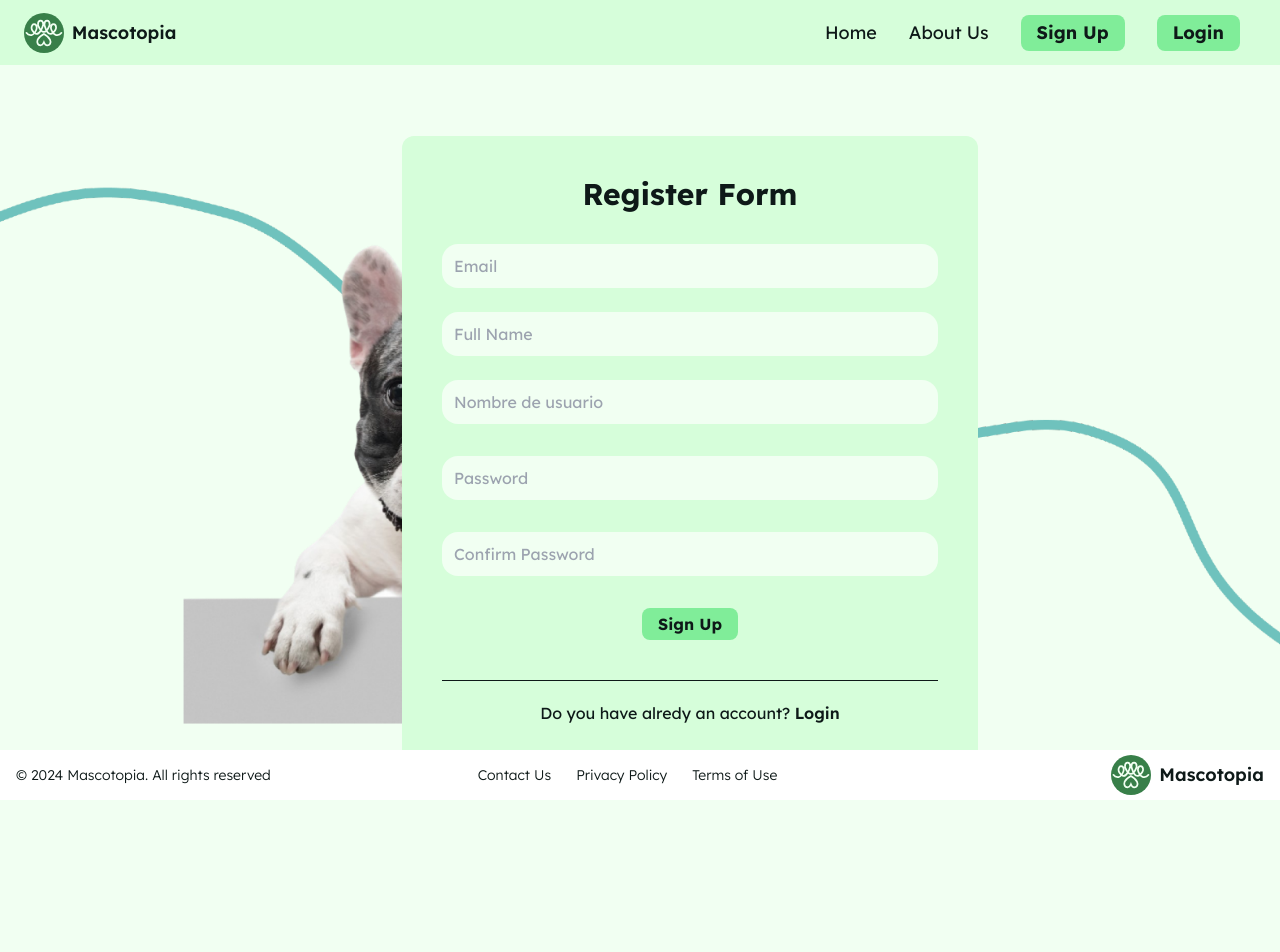
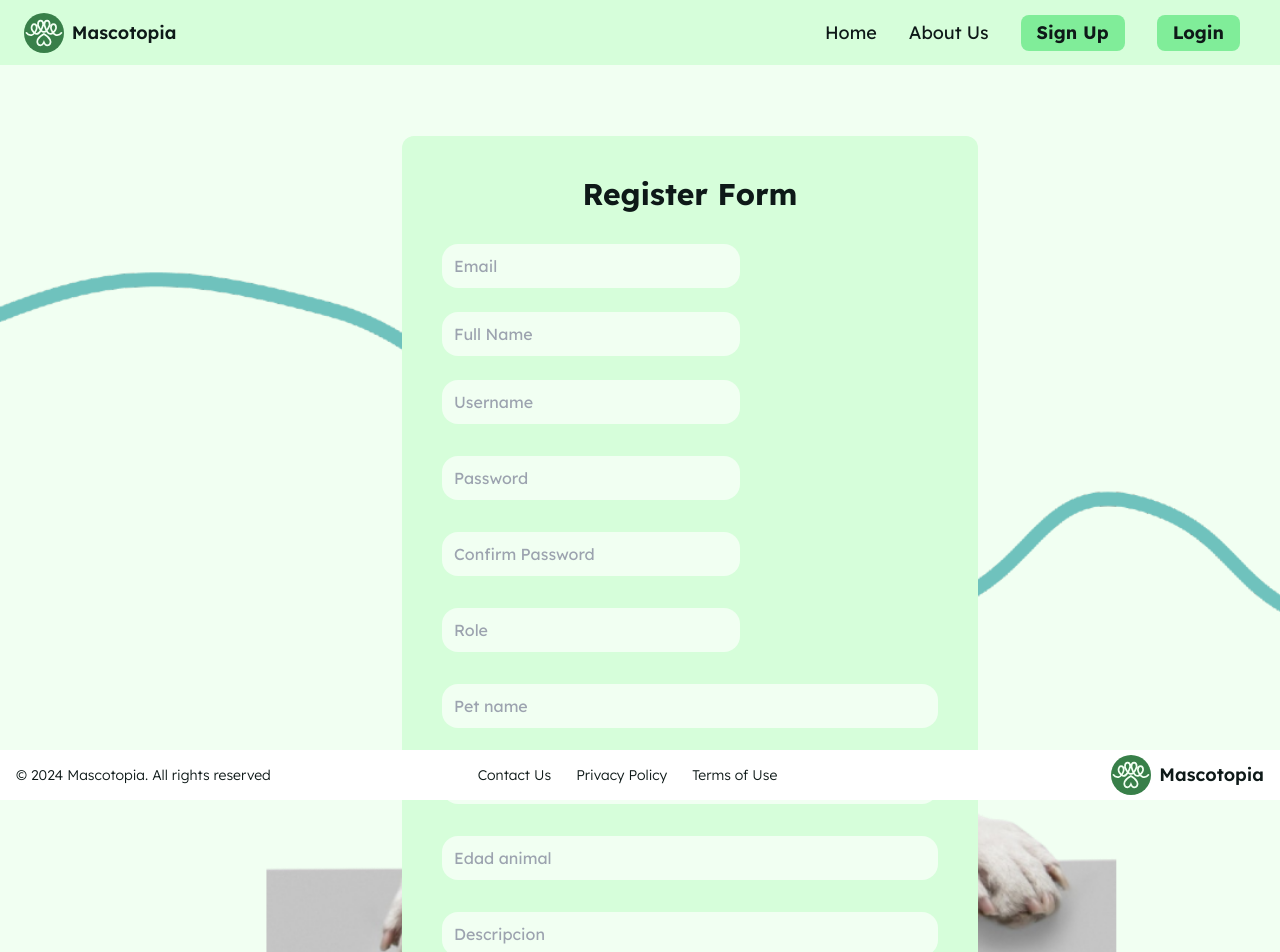
Before and after one commit to mquintanau/mascotopia_fe, a React (Vite) app in the folder view/: page /register in a window 1280 px wide. Shown: the top 952 px of the page. Before the commit the page ends 877 px from the top, so only its background shows below. Built offline with nearby package versions, Linux system fonts and the light colour scheme.

Commit message:
Añade campos basicos

```diff
--- a/view/src/pages/Signup.jsx
+++ b/view/src/pages/Signup.jsx
@@ -4,6 +4,7 @@ import { useNavigate } from "react-router-dom";
 import { useAuth } from "../auth/AuthProvider";
 import Input from "../components/Input/Input";
 import Button from "../components/Button/Button";
+import { User } from "iconoir-react";
 
 function Signup() {
   // Variables de estado formulario
@@ -71,10 +72,10 @@ function Signup() {
         onSubmit={handleSubmit}
         className="pr-50 z-50 mx-auto mt-6 flex max-w-xl flex-col rounded-xl bg-navbar p-10"
       >
-        <div className="flex flex-col">
-          <h1 className="mb-5 text-center text-3xl font-bold text-black">
-            Register Form
-          </h1>
+        <h1 className="mb-5 w-full text-center text-3xl font-bold text-black">
+          Register Form
+        </h1>
+        <div className="flex w-3/5 flex-col">
           <Input
             type="email"
             label="Email"
@@ -91,7 +92,7 @@ function Signup() {
           />
           <Input
             type="text"
-            label="Nombre de usuario"
+            label="Username"
             id="user"
             value={username}
             onChange={(e) => setUsername(e.target.value)}
@@ -112,6 +113,49 @@ function Signup() {
             value={confirmarContraseña}
             onChange={(e) => setConfirmarContraseña(e.target.value)}
           />
+          <Input
+            type="text"
+            label="Role"
+            id="role"
+            className="mt-5"
+            value={rol}
+            onChange={(e) => setRol(e.target.value)}
+          />
+        </div>
+        <Input
+          type="text"
+          label="Pet name"
+          id="role"
+          className="mt-5"
+          value={nombreMascota}
+          onChange={(e) => setnombreMascota(e.target.value)}
+        />
+        <Input
+          type="text"
+          label="Animal"
+          id="role"
+          className="mt-5"
+          value={animal}
+          onChange={(e) => setAnimal(e.target.value)}
+        />
+        <Input
+          type="text"
+          label="Edad animal"
+          id="role"
+          className="mt-5"
+          value={edad}
+          onChange={(e) => setEdad(e.target.value)}
+        />
+        <Input
+          type="text"
+          label="Descripcion"
+          id="role"
+          className="mt-5"
+          value={descripcion}
+          onChange={(e) => setDescripcion(e.target.value)}
+        />
+        <div className="flex w-2/5 flex-col">
+          <User />
         </div>
 
         <Button type="submit" className="mx-auto my-5 whitespace-nowrap">
```
